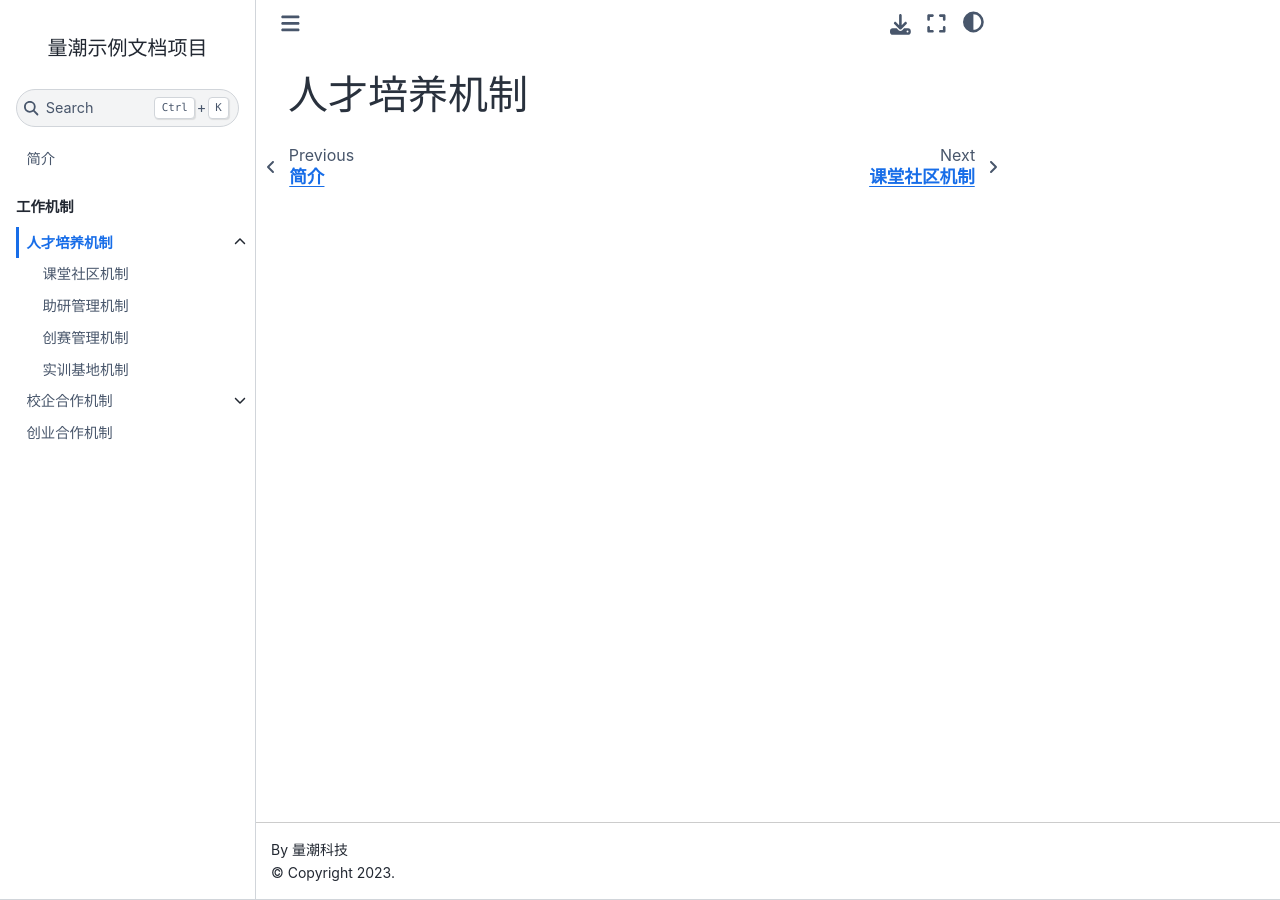
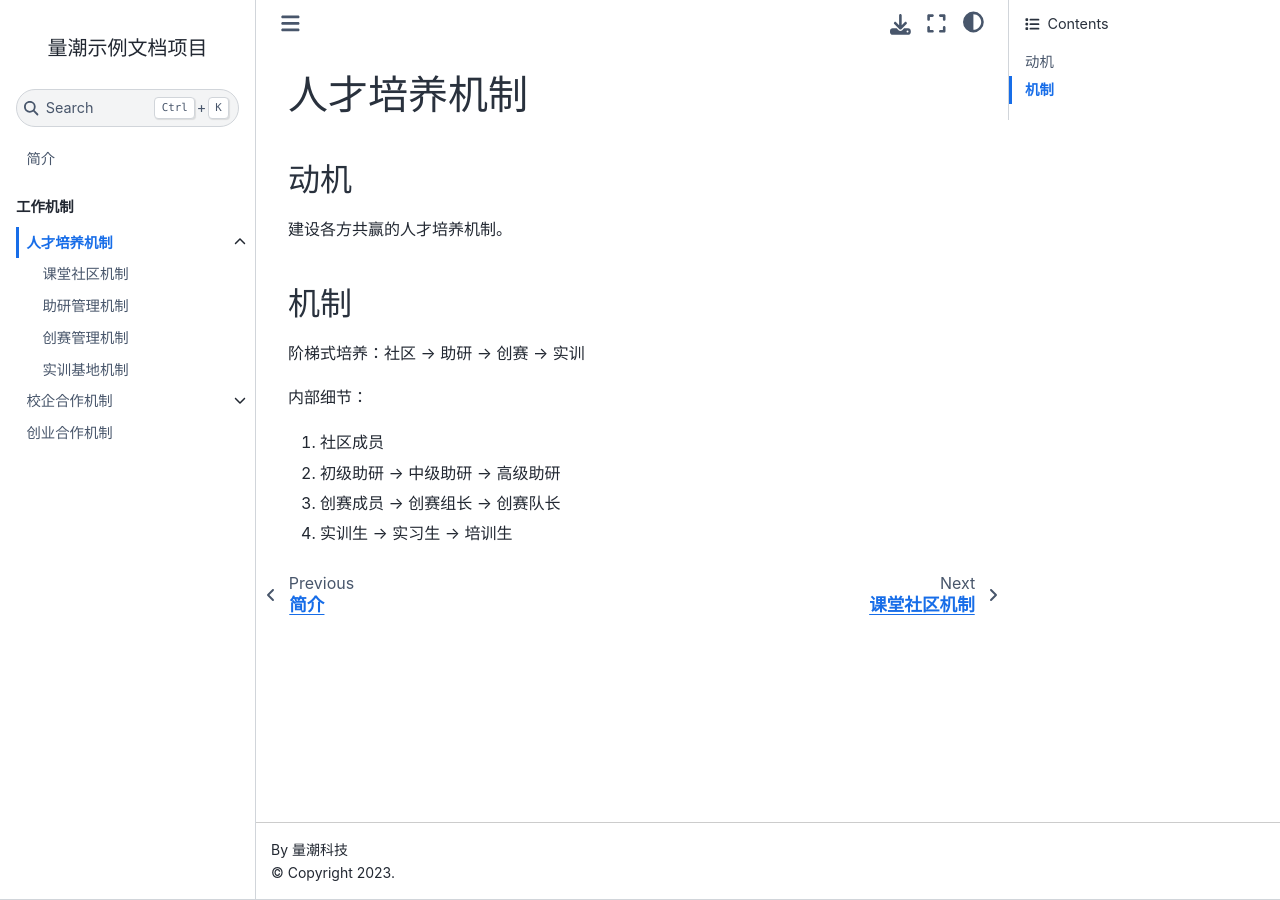
Before and after one commit to quanttide/quanttide-profile-of-alliance, a Jupyter Book: the page built from mechanisms/talents/README.md, in a window 1280 px wide. Built offline with Jupyter Book 1.0.4 settings and Sphinx 7.4.7 and the Sphinx Book theme 1.1.4, drawn with Linux system fonts in a browser that asks for light colours.

Commit message:
feat: 人才培养机制

```diff
--- a/mechanisms/talents/README.md
+++ b/mechanisms/talents/README.md
@@ -1 +1,16 @@
 # 人才培养机制
+
+## 动机
+
+建设各方共赢的人才培养机制。
+
+## 机制
+
+阶梯式培养：社区 -> 助研 -> 创赛 -> 实训
+
+内部细节：
+
+1. 社区成员
+2. 初级助研 -> 中级助研 -> 高级助研
+3. 创赛成员 -> 创赛组长 -> 创赛队长
+4. 实训生 -> 实习生 -> 培训生
```
